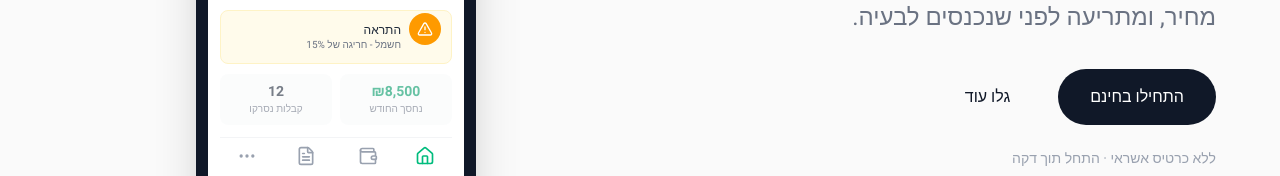
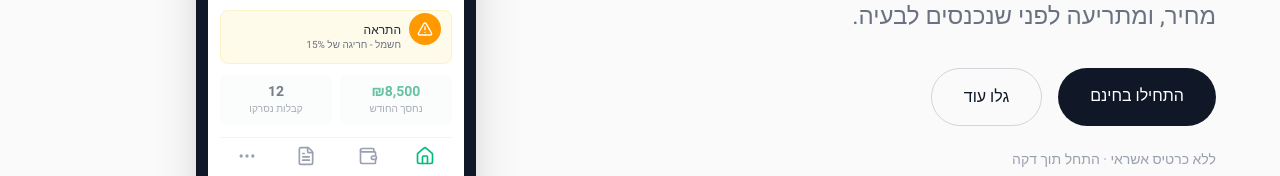
Before and after one commit to guyceza/shiputz-ai, a Next.js app: page / in a window 1280 px wide. Shown: the part 366-542 px from the top of the page. Built offline with nearby package versions, Linux system fonts and the light colour scheme; no server answers.

Commit message:
Make 'גלו עוד' button more visible with border

```diff
--- a/src/app/page.tsx
+++ b/src/app/page.tsx
@@ -214,7 +214,7 @@ export default function Home() {
                 )}
                 <Link
                   href="#features"
-                  className="text-gray-900 px-8 py-4 rounded-full text-base hover:bg-gray-100 transition-colors"
+                  className="text-gray-900 px-8 py-4 rounded-full text-base border border-gray-300 hover:bg-gray-100 hover:border-gray-400 transition-all"
                 >
                   גלו עוד
                 </Link>
```
